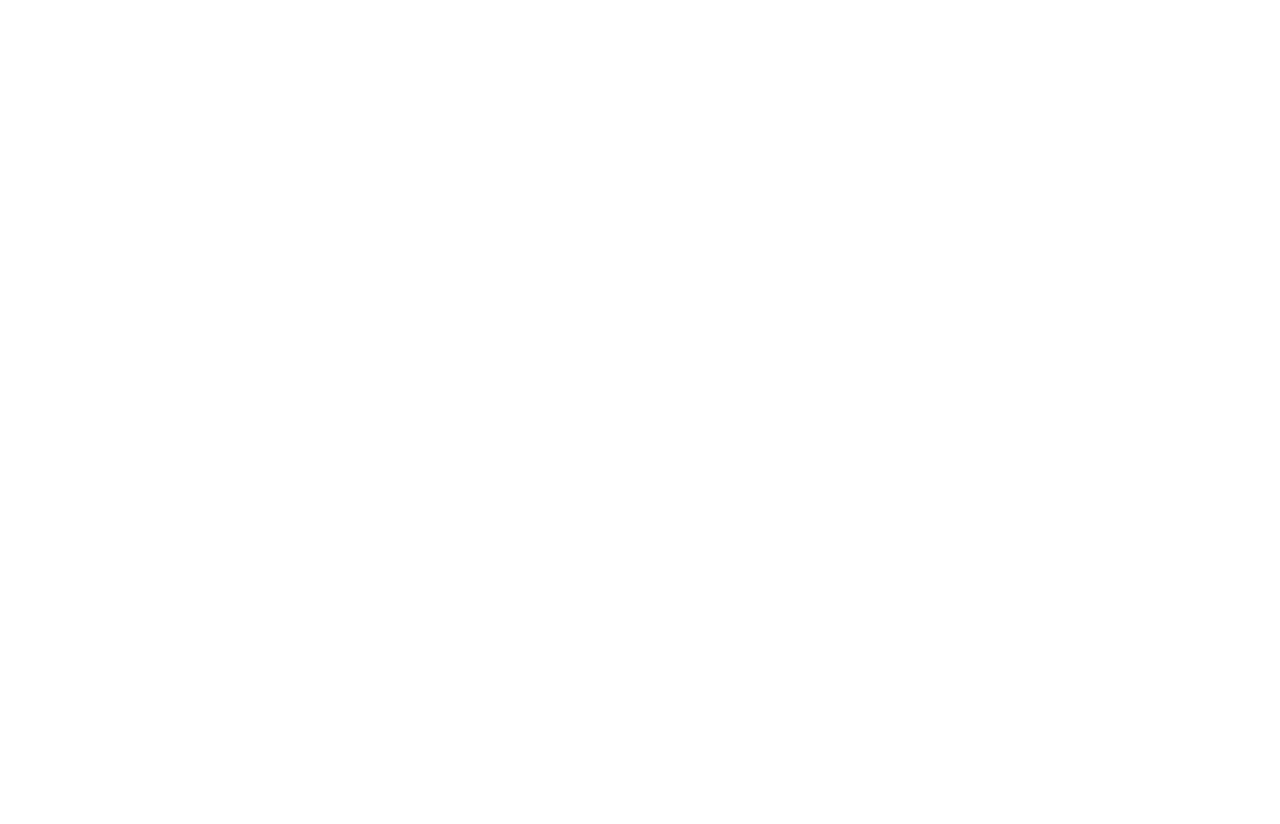
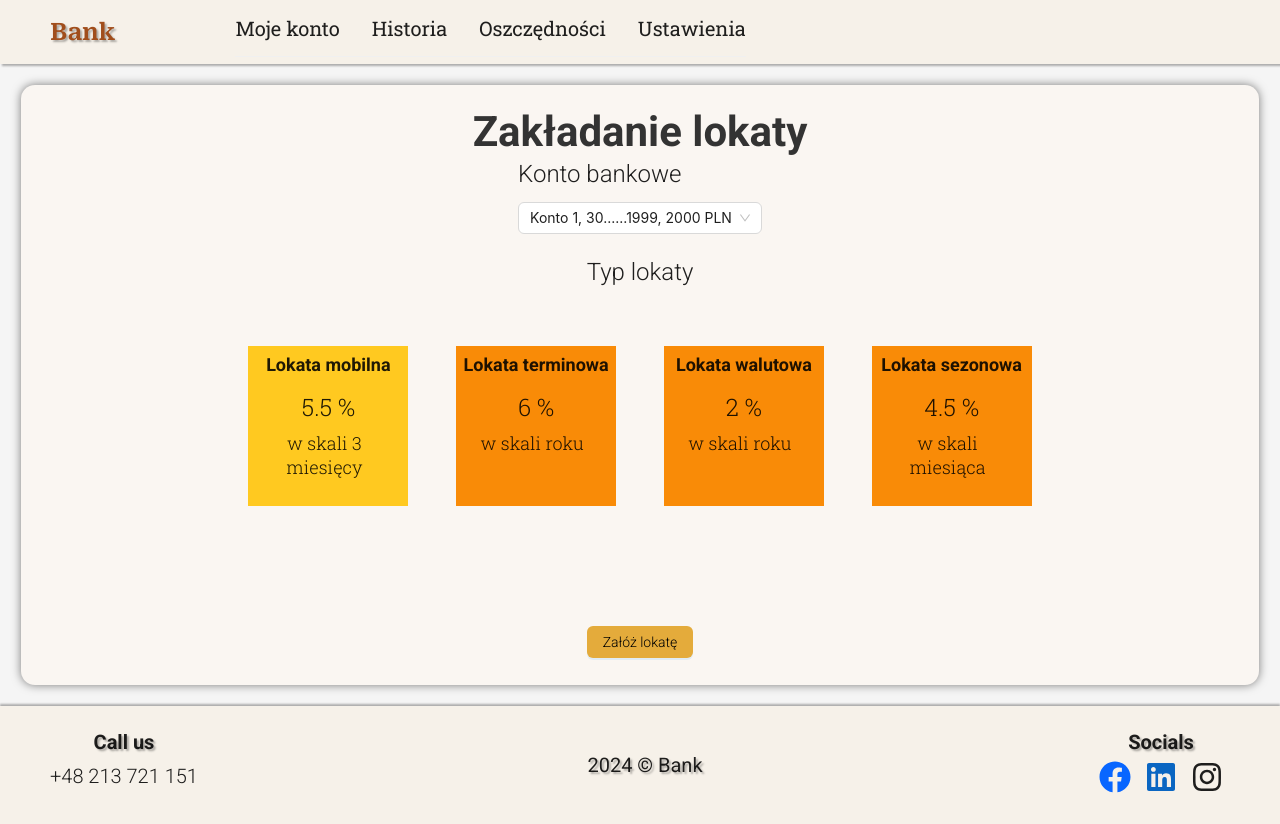
Before and after one commit to miluski/Bank, a React (Vite) app: page /create-deposit in a window 1280 px wide. Before the commit the page ends 800 px from the top, so only its background shows below. Built offline with nearby package versions, Linux system fonts and the light colour scheme.

Commit message:
Implemented create deposit view

```diff
--- a/src/App.tsx
+++ b/src/App.tsx
@@ -11,6 +11,7 @@
 import storage from "redux-persist/lib/storage";
 import { PersistGate } from "redux-persist/integration/react";
 import SendingTransferView from "./views/SendingTransferView/SendingTransferView";
+import CreateDepositView from "./views/CreatingDepositView/CreateDepositView";
 
 function App() {
 	const persistConfig = {
@@ -30,7 +31,7 @@
 						<Route path='/open-account' element={<OpenAccountView />} />
 						<Route path='/dashboard' element={<Dashboard />} />
 						<Route path='/send-transfer' element={<SendingTransferView />} />
-						<Route path='/create-deposit' element={<></>} />
+						<Route path='/create-deposit' element={<CreateDepositView />} />
 					</Routes>
 				</BrowserRouter>
 			</PersistGate>
--- /dev/null
+++ b/src/views/CreatingDepositView/CreateDepositView.tsx
@@ -0,0 +1,76 @@
+import { Button, Form, Layout, Select } from "antd";
+import { Content } from "antd/es/layout/layout";
+import FooterView from "../../utils/Footer/Footer";
+import HeaderView from "../../utils/Header/Header";
+import { depositOfferTiles } from "../HomeView/DepositOfferView/DepositOfferTiles";
+import { Tile } from "../../utils/OfferView/Tile";
+import { useDispatch, useSelector } from "react-redux";
+import { CHANGE_SELECTED_ACCOUNT_TYPE } from "../../utils/ActionTypes";
+import { State } from "../../utils/State";
+import "./styles/CreateDepositViewStyles.css";
+
+const { Option } = Select;
+
+export default function CreateDepositView() {
+	const dispatch = useDispatch();
+	const { selectedAccountTypeIndex } = useSelector((state: State) => state);
+	return (
+		<Layout>
+			<HeaderView />
+			<Content>
+				<div className='leadContentDiv'>
+					<div className='contentDiv'>
+						<div className='sendingTransferDiv'>
+							<text className='transferText'>Zakładanie lokaty</text>
+							<Form layout='vertical' autoComplete='off'>
+								<Form.Item
+									hasFeedback
+									label='Konto bankowe'
+									name='accountBank'
+									required={false}
+									className='sendingFormItem'>
+									<Select defaultValue={"account1"}>
+										<Option value='account1'>
+											Konto 1, 30......1999, 2000 PLN
+										</Option>
+										<Option value='account2'>
+											Konto 2, 31......1999, 30000 PLN
+										</Option>
+									</Select>
+								</Form.Item>
+							</Form>
+							<text className='depositType'>Typ lokaty</text>
+							<div className='mainChooseTilesDiv'>
+								{depositOfferTiles.map((tile: Tile, index: number) => (
+									<div
+										className='singleChooseTile'
+										key={index}
+										style={{
+											backgroundColor:
+												index === selectedAccountTypeIndex
+													? "#FFC920"
+													: "#F98B07",
+										}}
+										onClick={() => {
+											dispatch({
+												type: CHANGE_SELECTED_ACCOUNT_TYPE,
+												newSelectedAccountTypeIndex: index,
+											});
+										}}>
+										<text className='title'>{tile.title}</text>
+										<text className='percent'>{tile.percent} %</text>
+										<text className='description'>{tile.description}</text>
+									</div>
+								))}
+							</div>
+							<Button type='primary' className='loginHeaderButton'>
+								Załóż lokatę
+							</Button>
+						</div>
+					</div>
+				</div>
+			</Content>
+			<FooterView />
+		</Layout>
+	);
+}
--- /dev/null
+++ b/src/views/CreatingDepositView/styles/CreateDepositViewStyles.css
@@ -0,0 +1,6 @@
+.depositType {
+    font-family: "Roboto";
+    font-weight: 300;
+    font-size: 24px;
+    margin-bottom: -5%;
+}
```
